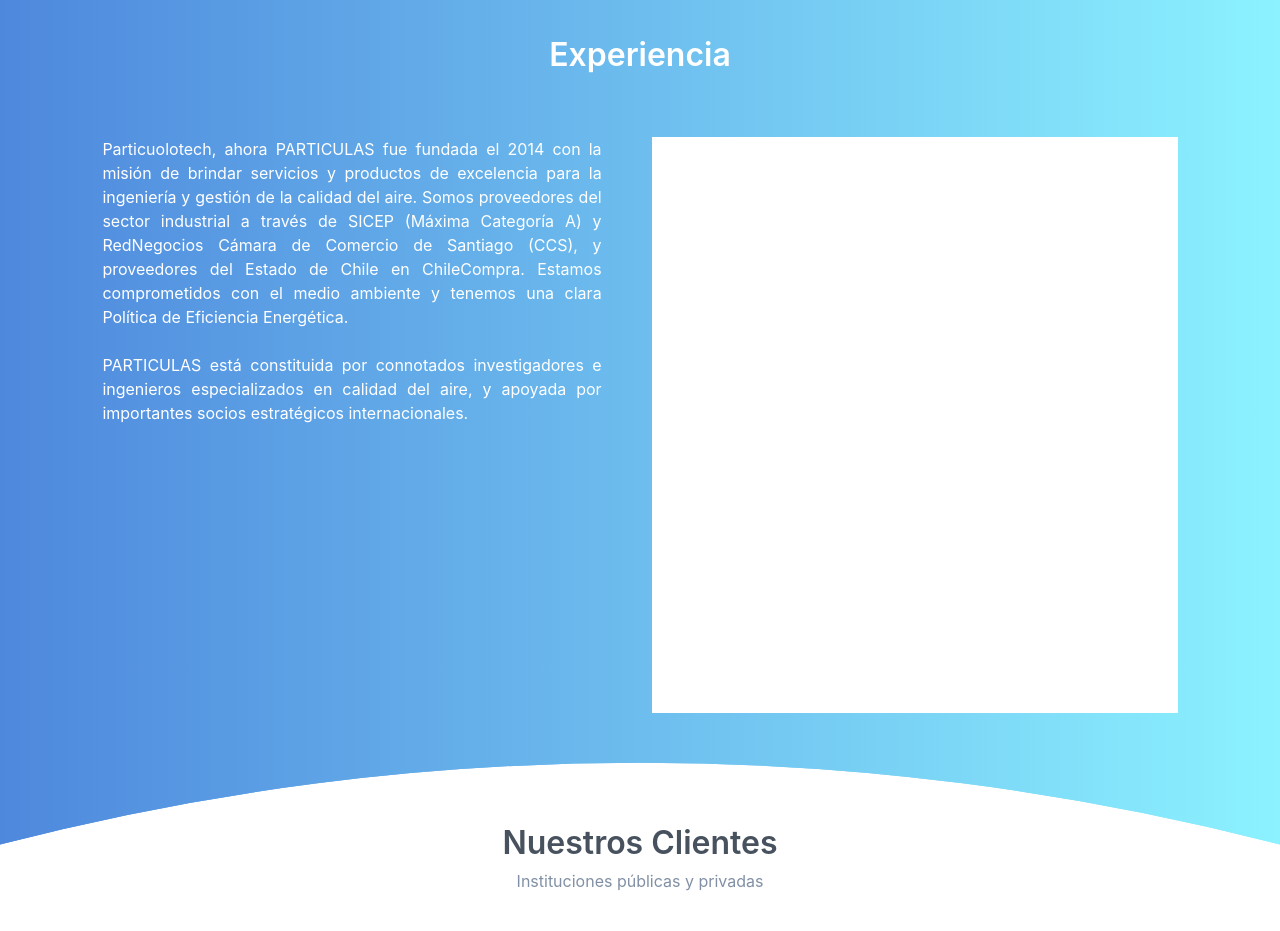
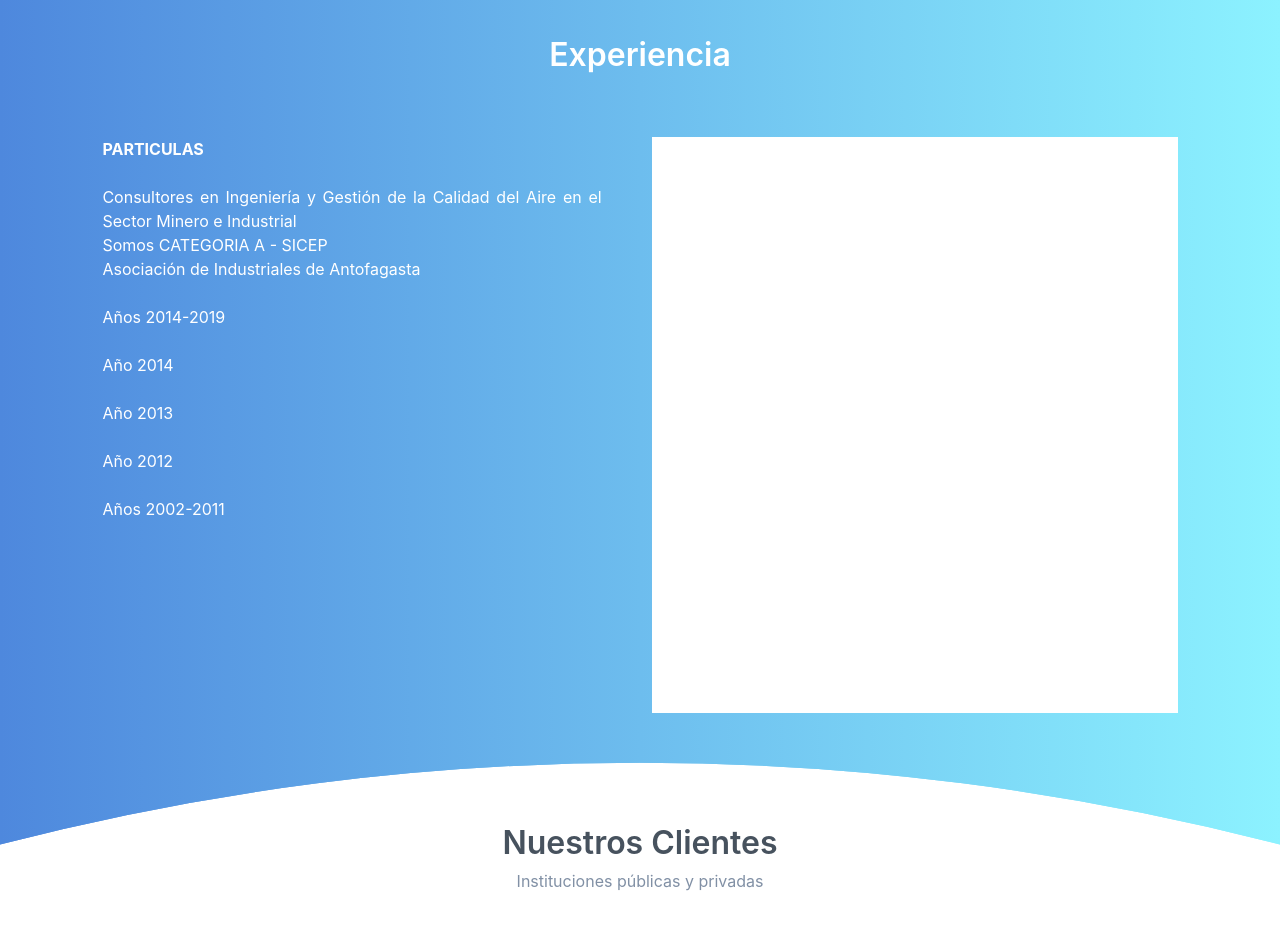
Before and after one commit to progressio-spa/particulasCL, a Vue app: page /#/ in a window 1280 px wide. Shown: the part 4160-5091 px from the top of the page. Built offline with nearby package versions, Linux system fonts and the light colour scheme.

Commit message:
CHG: Experiencie view.
Signed-off-by: VicenteOrtiz <vicente.ortiz@usach.cl>

```diff
--- a/src/components/Header.vue
+++ b/src/components/Header.vue
@@ -28,7 +28,7 @@
 				<a class="navbar-item header-item">
 					Clientes
 				</a>
-				<a class="navbar-item header-item">
+				<a  class="navbar-item header-item">
 					Noticias
 				</a>
 				<a class="navbar-item header-item">
--- a/src/sections/Contact.vue
+++ b/src/sections/Contact.vue
@@ -5,6 +5,10 @@
 	      <p class="title title">
 	        Contact
 	      </p>
+	    </div>
+
+	    <div>
+
 	    </div>
 	  </div>
 	</section>
--- a/src/sections/Experience.vue
+++ b/src/sections/Experience.vue
@@ -14,21 +14,28 @@
 				<div class="column is-half" id="left">
 					<div class="aboutUs-body">
 						<p>
-							Particuolotech, ahora PARTICULAS fue fundada el 2014 con la misión de brindar servicios y
-							productos de excelencia para la ingeniería y gestión de la calidad del aire. Somos
-							proveedores
-							del sector industrial a través de SICEP (Máxima Categoría A) y RedNegocios Cámara de
-							Comercio de
-							Santiago (CCS), y proveedores del Estado de Chile en ChileCompra. Estamos comprometidos con
-							el
-							medio ambiente y tenemos una clara Política de Eficiencia Energética.
+							<h1><b>PARTICULAS</b></h1>
+							<br>
+							Consultores en Ingeniería y Gestión de la Calidad del Aire en el Sector Minero e Industrial
+							<br>
+
+							Somos CATEGORIA A - SICEP
+							<br>
+							Asociación de Industriales de Antofagasta
+
+
 						</p>
 						<br>
-						<p>
-							PARTICULAS está constituida por connotados investigadores e ingenieros especializados en
-							calidad del aire,
-							y apoyada por importantes socios estratégicos internacionales.
-						</p>
+						<p>Años 2014-2019</p>
+						<br>
+						<p>Año 2014</p>
+						<br>
+						<p>Año 2013</p>
+						<br>
+						<p>Año 2012</p>
+						<br>
+						<p>Años 2002-2011</p>
+
 					</div>
 				</div>
 				<div class="column is-half" id="right">
--- a/src/sections/News.vue
+++ b/src/sections/News.vue
@@ -1,4 +1,4 @@
-<template>
+<template id="seccio-noticias">
 	<section class="hero is-fullheight">
 	  <div class="hero-body">
 	        <div class="columns is-mobile">
```
